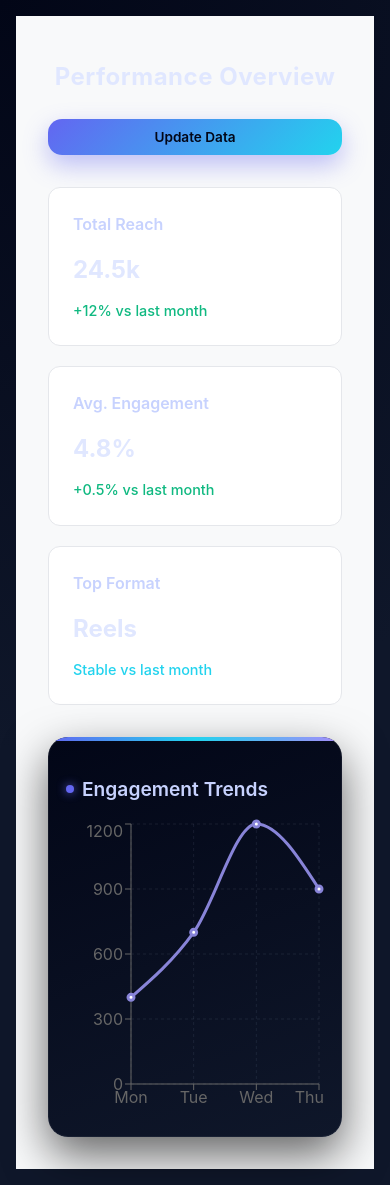
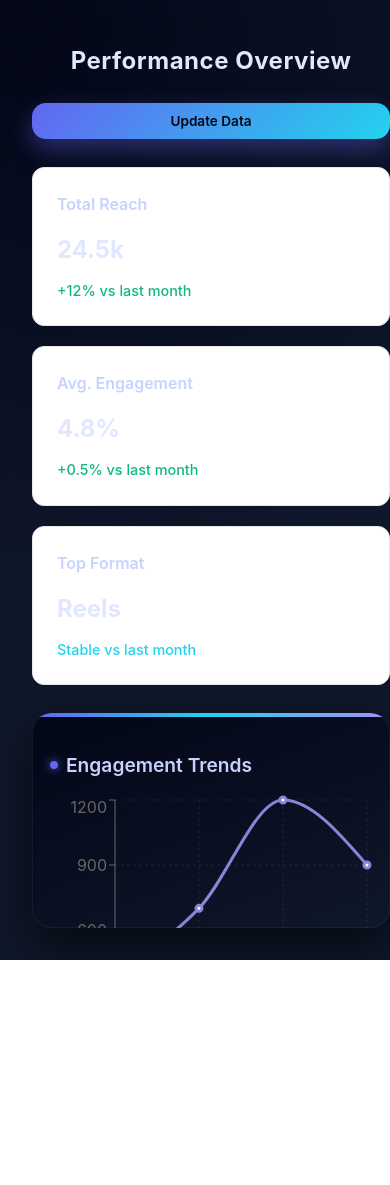
Before and after one commit to ishasmnt/NeuralNinjas, a React (Vite) app in the folder Frontend/my-app/: page / in a window 390 px wide. After the commit the page ends 960 px from the top, so only its background shows below. Built offline with nearby package versions, Linux system fonts and the light colour scheme.

Commit message:
Refactor Dashboard CSS for improved layout and design
Updated styles for the dashboard, including layout, colors, and responsive design adjustments.

```diff
--- a/Frontend/my-app/src/pages/Dashboard.css
+++ b/Frontend/my-app/src/pages/Dashboard.css
@@ -1,35 +1,225 @@
-.dashboard-container {
-    padding: 2rem;
-    background-color: #f8f9fa;
-    min-height: 100vh;
+/* ===== Global Reset & Height Fix ===== */
+html, body, #root {
+  height: 100%;
+  width: 100%;
+  margin: 0;
+  font-family: 'Inter', sans-serif;
+  background: #020617;
+  color: #e0e7ff;
+
 }
 
-.dashboard-header {
-    display: flex;
-    justify-content: space-between;
-    align-items: center;
-    margin-bottom: 2rem;
+/* ===== Dashboard Container ===== */
+.dashboard-container { width: 100vw;   /* 100% of viewport width (covers full screen width) */
+  height: 110vh;  /* 100% of viewport height (covers full screen height) */
+  margin: 0;      /* No margins to avoid gaps */
+  padding: 0;
+
+  min-height: 100vh; /* Full viewport height */
+  padding: 24px;
+  background: radial-gradient(circle at top left, #020617, #0f172a 60%);
+  display: flex;
+  flex-direction: column;
+  gap: 28px;
+  box-sizing: border-box;
 }
 
-.stats-grid {
-    display: grid;
-    grid-template-columns: repeat(auto-fit, minmax(240px, 1fr));
-    gap: 1.5rem;
-    margin-bottom: 2rem;
+/* ===== Header ===== */
+.dashboard-header {
+  display: flex;
+  align-items: center;
+  justify-content: space-between;
+  flex-shrink: 0;
 }
 
-.chart-section {
-    background: white;
-    padding: 1.5rem;
-    border-radius: 12px;
-    box-shadow: 0 4px 6px rgba(0,0,0,0.05);
+.dashboard-header h1 {
+  font-size: 1.8rem;
+  font-weight: 700;
+  letter-spacing: 0.5px;
+  color: #e0e7ff;
 }
 
+/* ===== Refresh Button ===== */
 .refresh-btn {
-    padding: 0.5rem 1.2rem;
-    background: #6366f1;
-    color: white;
-    border: none;
-    border-radius: 6px;
-    cursor: pointer;
+  background: linear-gradient(135deg, #6366f1, #22d3ee);
+  border: none;
+  border-radius: 14px;
+  padding: 10px 20px;
+  font-size: 0.85rem;
+  font-weight: 600;
+  color: #020617;
+  cursor: pointer;
+  box-shadow: 0 10px 25px rgba(99, 102, 241, 0.4);
+  transition: transform 0.2s ease, box-shadow 0.2s ease;
 }
+
+.refresh-btn:hover {
+  transform: translateY(-2px);
+  box-shadow: 0 16px 40px rgba(99, 102, 241, 0.6);
+}
+
+.refresh-btn:active {
+  transform: scale(0.97);
+}
+
+/* ===== Stats Grid ===== */
+.stats-grid {
+  display: grid;
+  grid-template-columns: repeat(auto-fit, minmax(220px, 1fr));
+  gap: 20px;
+  flex-shrink: 0;
+}
+
+/* ===== Card Component Styling (if not inside Card.jsx) ===== */
+.card {
+  background: linear-gradient(160deg, #020617, #0f172a);
+  border-radius: 16px;
+  padding: 20px;
+  box-shadow: 0 18px 45px rgba(0, 0, 0, 0.6),
+              inset 0 0 0 1px rgba(255, 255, 255, 0.05);
+  display: flex;
+  flex-direction: column;
+  justify-content: space-between;
+}
+
+.card-title {
+  font-size: 1rem;
+  font-weight: 600;
+  color: #c7d2fe;
+  margin-bottom: 8px;
+}
+
+.card-value {
+  font-size: 1.5rem;
+  font-weight: 700;
+  color: #e0e7ff;
+}
+
+.card-trend {
+  font-size: 0.9rem;
+  font-weight: 500;
+  color: #22d3ee;
+  margin-top: 4px;
+}
+
+/* ===== Chart Section ===== */
+.chart-section {
+  flex: 1;
+  display: flex;
+  flex-direction: column;
+  background: linear-gradient(160deg, #020617, #0f172a);
+  border-radius: 20px;
+  padding: 22px;
+  box-shadow: 0 18px 45px rgba(0,0,0,0.6), inset 0 0 0 1px rgba(255,255,255,0.05);
+  position: relative;
+  overflow: hidden;
+}
+
+/* Accent Strip on Chart */
+.chart-section::before {
+  content: "";
+  position: absolute;
+  top: 0;
+  left: 0;
+  height: 4px;
+  width: 100%;
+  background: linear-gradient(90deg, #6366f1, #22d3ee, #a78bfa);
+}
+
+/* Chart Section Title */
+.chart-section h3 {
+  font-size: 1.2rem;
+  font-weight: 600;
+  color: #c7d2fe;
+  margin-bottom: 16px;
+  display: flex;
+  align-items: center;
+  gap: 8px;
+}
+
+.chart-section h3::before {
+  content: "";
+  width: 8px;
+  height: 8px;
+  background: #6366f1;
+  border-radius: 50%;
+  box-shadow: 0 0 10px rgba(99, 102, 241, 0.9);
+}
+
+/* Chart Wrapper */
+.chart-wrapper {
+  flex: 1;
+  width: 100%;
+}
+
+/* ===== Recharts Overrides ===== */
+.recharts-cartesian-axis-tick text {
+  fill: #94a3b8;
+  font-size: 0.75rem;
+}
+
+.recharts-tooltip-wrapper {
+  outline: none;
+}
+
+.recharts-default-tooltip {
+  background: rgba(15, 23, 42, 0.95) !important;
+  border: 1px solid rgba(99, 102, 241, 0.35) !important;
+  border-radius: 12px !important;
+  padding: 10px 12px !important;
+  box-shadow: 0 10px 30px rgba(0,0,0,0.5);
+}
+
+.recharts-tooltip-label {
+  color: #c7d2fe !important;
+  font-weight: 600;
+}
+
+.recharts-tooltip-item {
+  color: #22d3ee !important;
+  font-size: 0.8rem;
+}
+
+.recharts-cartesian-grid line {
+  stroke: rgba(148, 163, 184, 0.12);
+}
+
+/* ===== Responsive Styling ===== */
+@media (max-width: 1024px) {
+  .dashboard-container {
+    padding: 16px;
+  }
+
+  .dashboard-header h1 {
+    font-size: 1.5rem;
+  }
+
+  .chart-section {
+    padding: 18px;
+  }
+}
+
+@media (max-width: 768px) {
+  .stats-grid {
+    grid-template-columns: 1fr;
+  }
+
+  .dashboard-header {
+    flex-direction: column;
+    gap: 12px;
+  }
+
+  .refresh-btn {
+    width: 100%;
+  }
+}
+.stats-grid {
+  display: grid;
+  grid-template-columns: repeat(auto-fit, minmax(220px, 1fr));
+  gap: 20px;
+}
+
+.chart-wrapper {
+  width: 100%;
+  flex: 1;
+}
```
